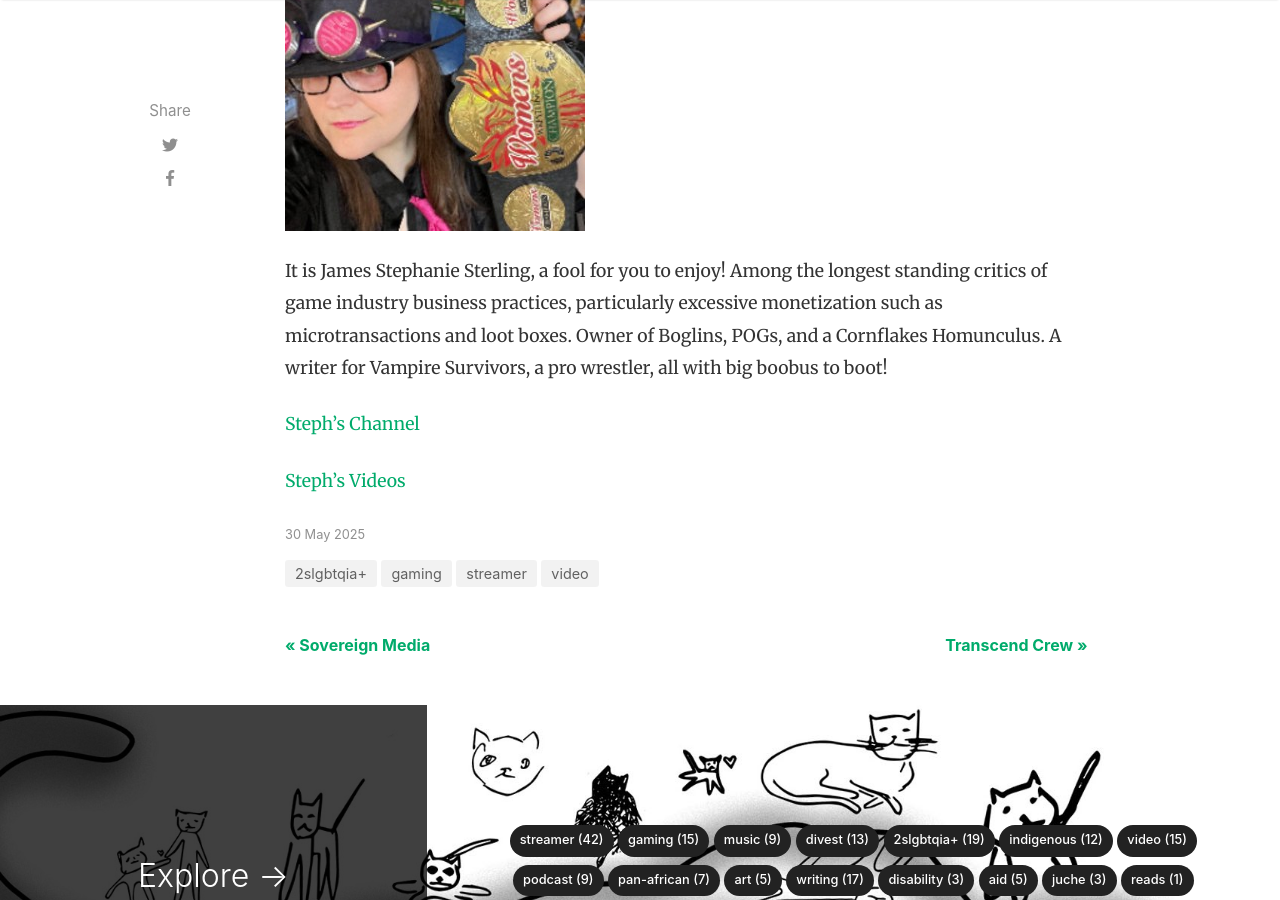
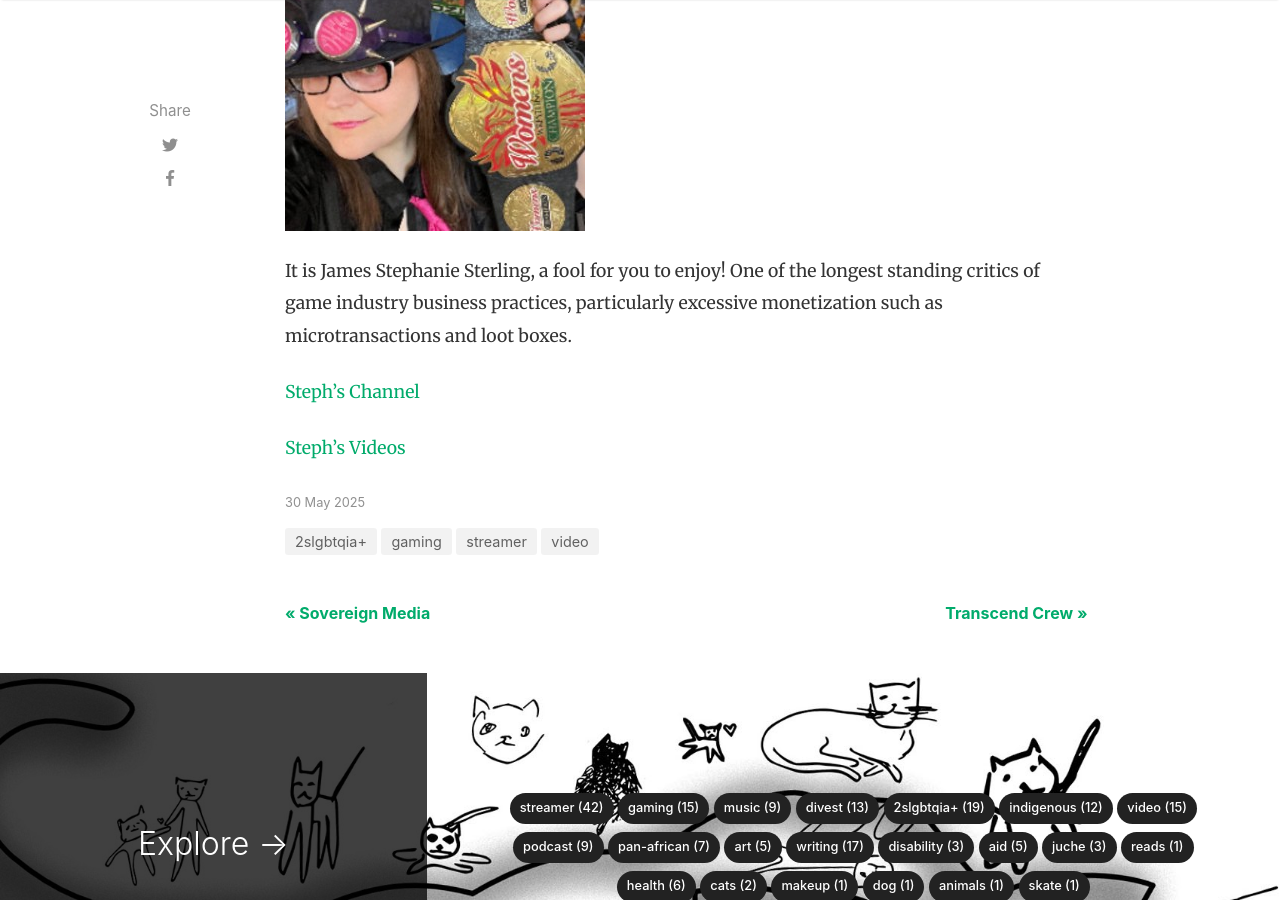
Before and after one commit to StreetCatLove/recs, a Jekyll site: the page built from _posts/2025-05-30-sterling.md, in a window 1280 px wide and 900 px high, scrolled down 484 px. Built offline with Jekyll 4.4.1, drawn with Linux system fonts in a browser that asks for light colours; nearby versions of some CDN libraries; comment, search, counter and statistics services are not loaded.

Commit message:
Update 2025-05-30-sterling.md

```diff
--- a/_posts/2025-05-30-sterling.md
+++ b/_posts/2025-05-30-sterling.md
@@ -11,7 +11,7 @@ platform: twitch
 live: jimsterling
 ---
 
-It is James Stephanie Sterling, a fool for you to enjoy! Among the longest standing critics of game industry business practices, particularly excessive monetization such as microtransactions and loot boxes. Owner of Boglins, POGs, and a Cornflakes Homunculus. A writer for Vampire Survivors, a pro wrestler, all with big boobus to boot!
+It is James Stephanie Sterling, a fool for you to enjoy! One of the longest standing critics of game industry business practices, particularly excessive monetization such as microtransactions and loot boxes.
 
 <a href="https://www.twitch.tv/jimsterling">Steph's Channel</a>
 
```
